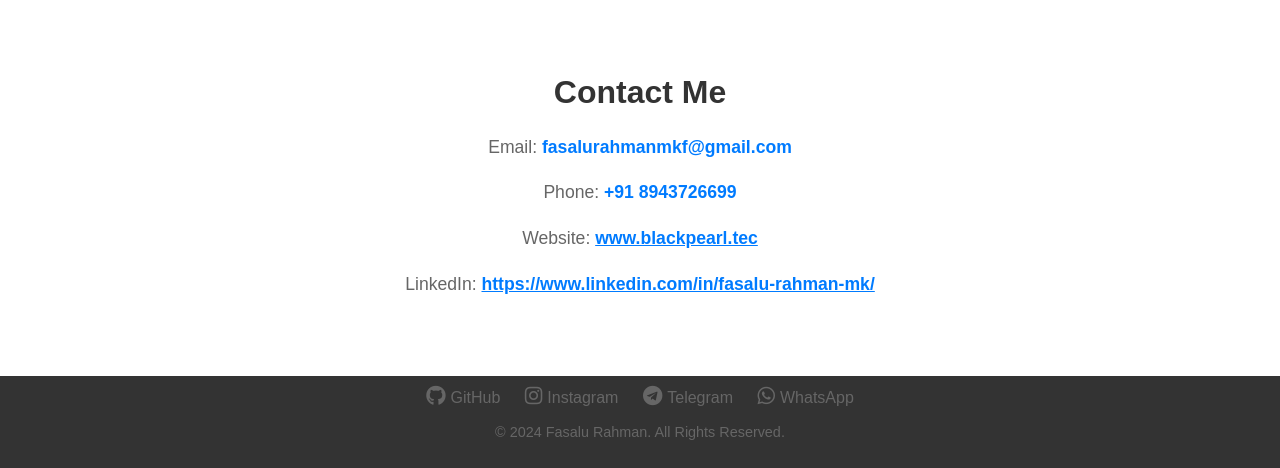
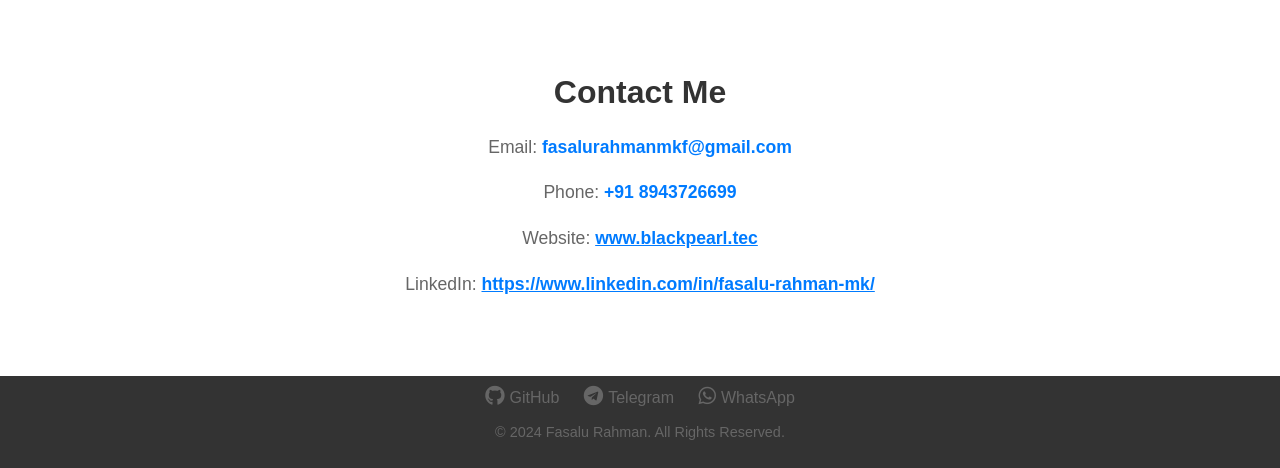
Before and after one commit to FASALURAHMANMK/fasalurahmanmk.github.io, a plain HTML site: page index.html in a window 1280 px wide. Shown: the part 1938-2406 px from the top of the page. Drawn offline with Linux system fonts and the light colour scheme.

Commit message:
Update index.html

```diff
--- a/index.html
+++ b/index.html
@@ -63,7 +63,6 @@
 <footer>
 <div class="social-icons">
     <a href="https://github.com/FASALURAHMANMK"><i class="fab fa-github icon"></i>GitHub</a>
-    <a href="https://www.instagram.com/fasalu_rahman_mk/"><i class="fab fa-instagram icon"></i>Instagram</a>
     <a href="https://t.me/+918943726699"><i class="fab fa-telegram icon"></i>Telegram</a>
     <a href="https://wa.me/918943726699?text=Hello"><i class="fab fa-whatsapp icon"></i>WhatsApp</a>
   </div>
```
